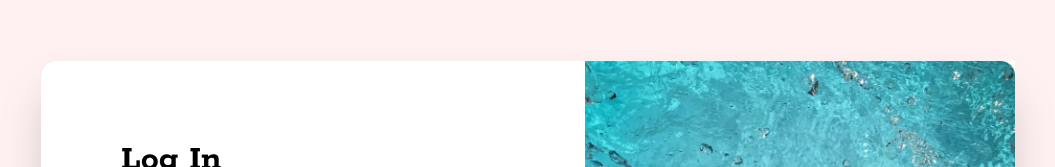
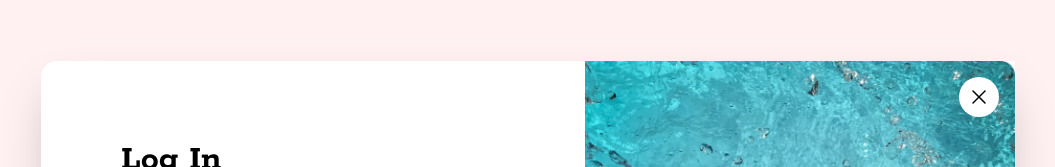
Before and after one commit to iqoll/login-modal, a website: page index.html in a window 1280 px wide. Shown: the top 167 px of the page, without its empty margins (112-1167 px from the left). Drawn offline with Linux system fonts and the light colour scheme.

Commit message:
close button

```diff
--- a/index.html
+++ b/index.html
@@ -57,6 +57,15 @@
       </div>
       <!-- Right Side -->
       <img src="images/image.jpg" alt="" class="w-[430px] hidden md:block">
+
+      <!-- Close Button -->
+      <div class="group absolute -top-5 right-4 flex items-center justify-center w-10 h-10 bg-gray-200 rounded-full md:bg-white md:top-4 hover:cursor-pointer hover:-translate-y-0.5 transition duration-150">
+        <svg xmlns="http://www.w3.org/2000/svg" class="w-6 h-6 text-black group-hover:text-gray-600" viewBox="0 0 24 24" stroke-width="1.5" stroke="currentColor" fill="none" stroke-linecap="round" stroke-linejoin="round">
+          <path stroke="none" d="M0 0h24v24H0z" fill="none"></path>
+          <line x1="18" y1="6" x2="6" y2="18"></line>
+          <line x1="6" y1="6" x2="18" y2="18"></line>
+        </svg>
+      </div>
     </div>
   </div>
 </body>
```
Also changed, not shown: css/style.css.
